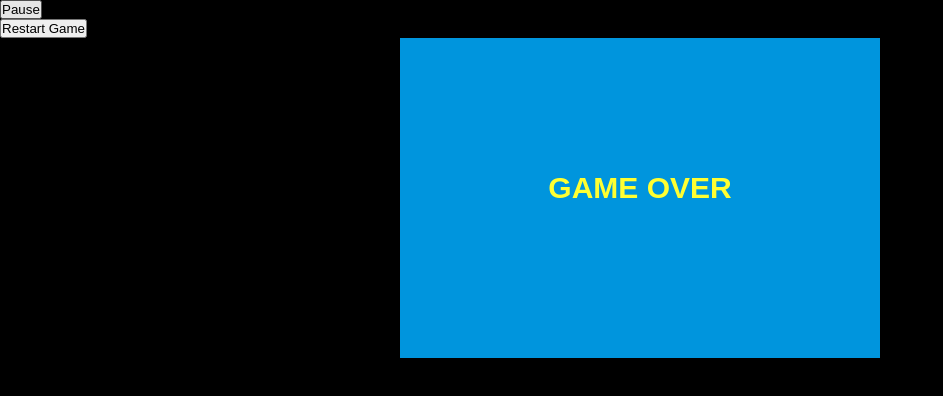
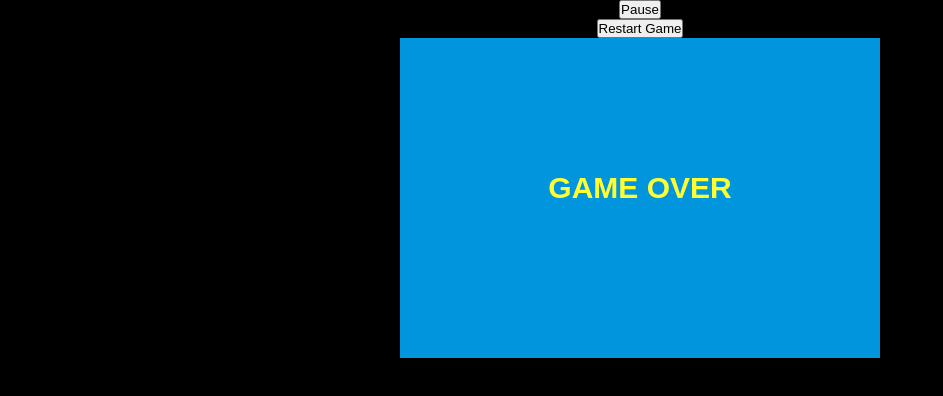
Before and after one commit to mathisGarberg/2D-Breakout-Game, a plain HTML site: page index.html in a window 1280 px wide. Shown: the whole page, without its empty margins (0-943 px from the left). Drawn offline with Linux system fonts and the light colour scheme.

```diff
--- a/index.html
+++ b/index.html
@@ -10,6 +10,7 @@
     body { background: #000; }
     canvas { background: #eee; display: block; margin: 0 auto; }
     #restart { display: none }
+    button { display: block; margin: 0 auto; }
     </style>
 </head>
 <body>
```
Also changed, not shown: js/app.js (deleted).
